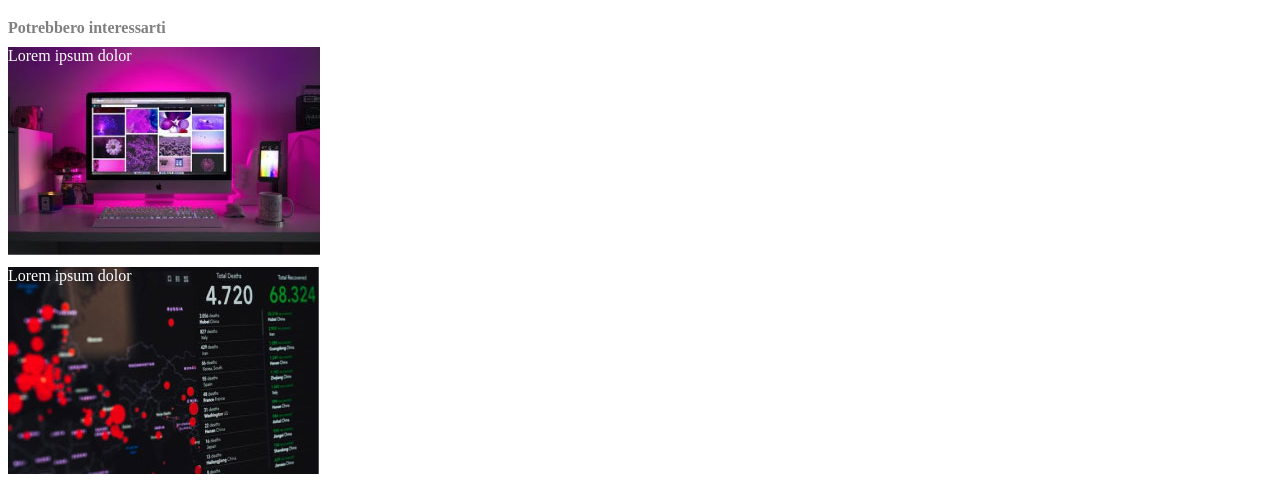
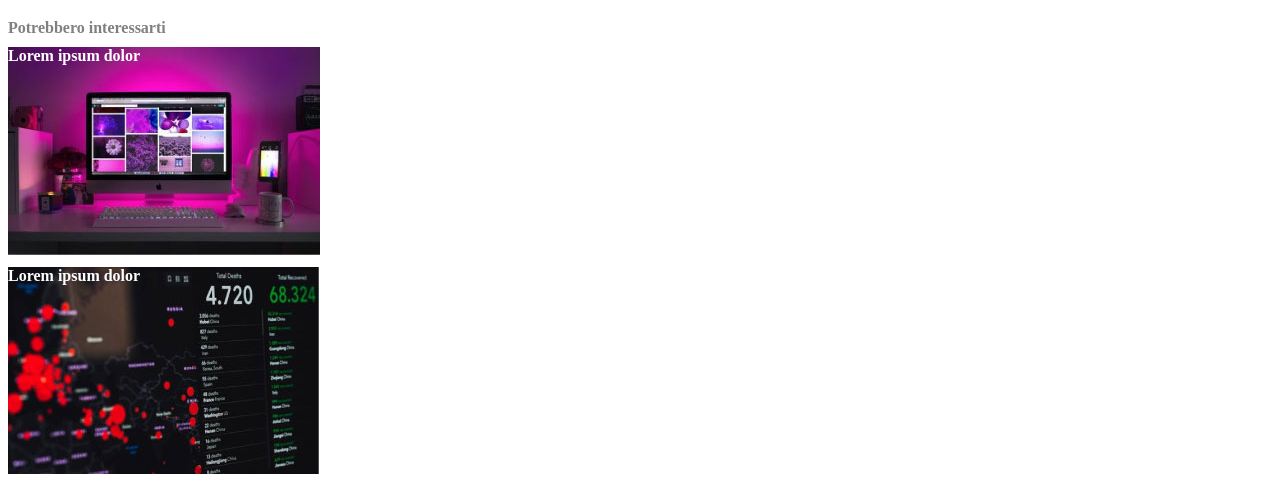
Before and after one commit to KevinMite/html-css-booleaner, a plain HTML site: page index.html in a window 1280 px wide. Shown: the part 1038-1530 px from the top of the page. Drawn offline with Linux system fonts and the light colour scheme.

Commit message:
correzioni

```diff
--- a/index.html
+++ b/index.html
@@ -98,8 +98,8 @@
 
         <!-- titolo footer  -->
         <h4  id="border-text">Potrebbero interessarti</h4>
-         <div id="img1">Lorem ipsum dolor</div>
-         <div id="img2">Lorem ipsum dolor</div>
+         <div id="img1"><strong>Lorem ipsum dolor</strong></div>
+         <div id="img2"><strong>Lorem ipsum dolor</strong></div>
     </footer>
 
 </body>
```
